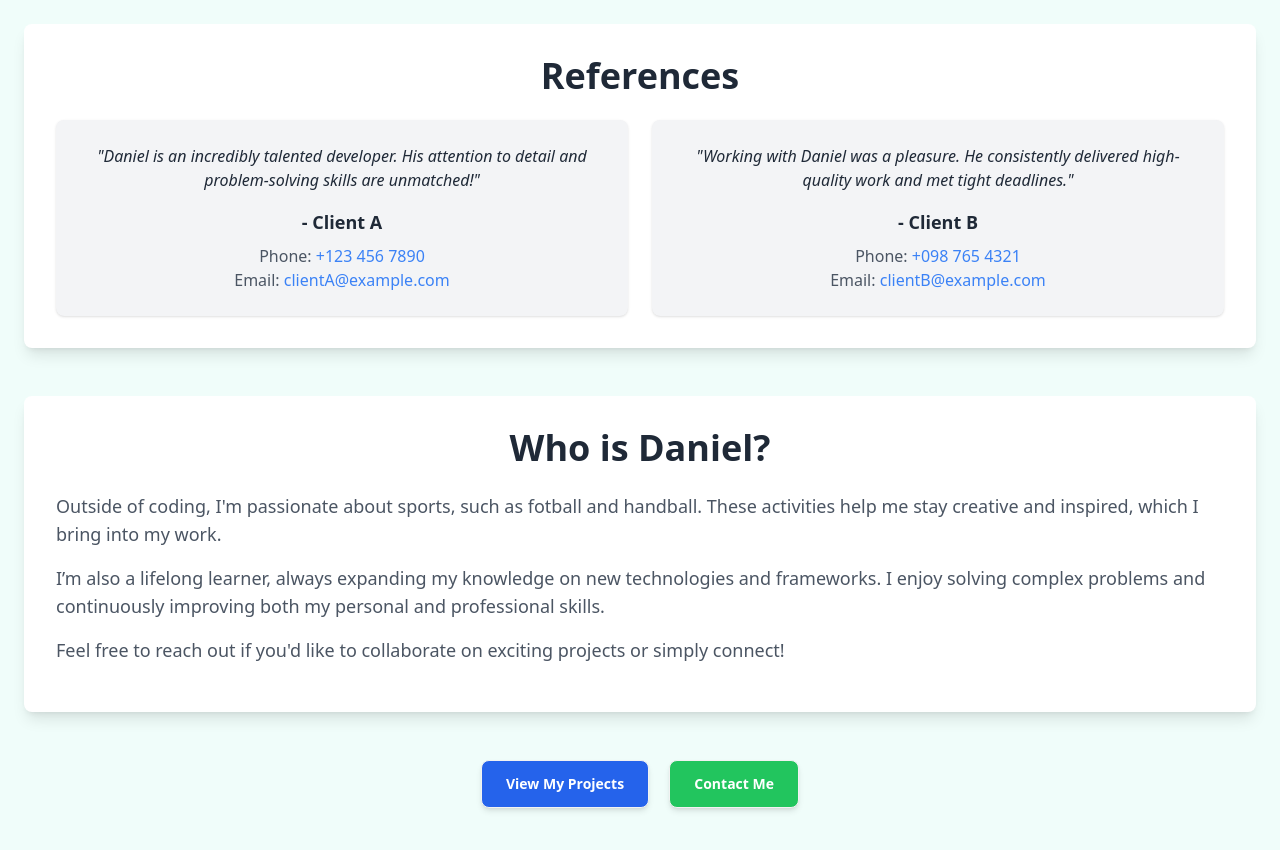
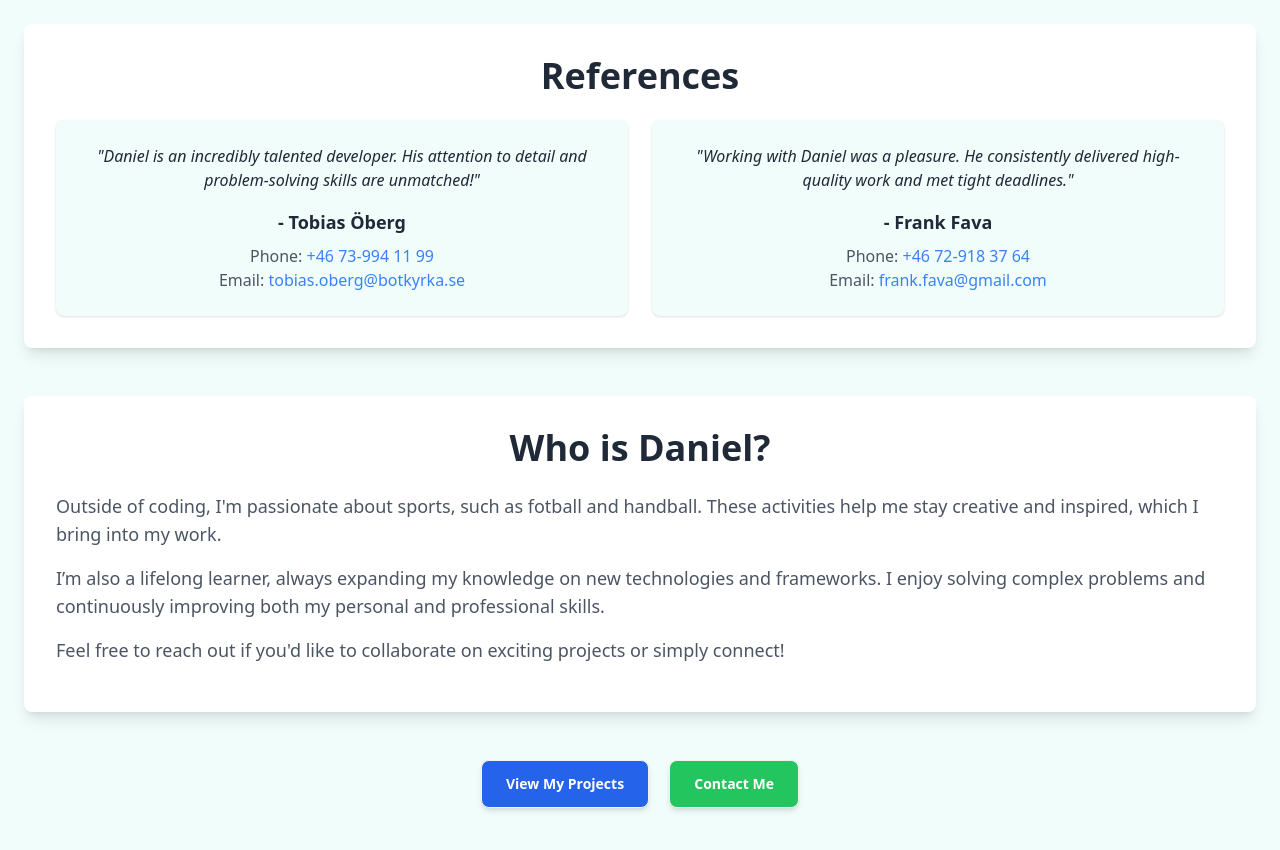
Before and after one commit to danielmedie/portfolio, an Astro site: page /about in a window 1280 px wide. Shown: the part 1180-2030 px from the top of the page. Built offline with nearby package versions, Linux system fonts and the light colour scheme; Astro itself is replaced by a stand-in of ours.

Commit message:
updated styling references and navigation btns

```diff
--- a/src/pages/about.astro
+++ b/src/pages/about.astro
@@ -98,17 +98,17 @@ import BackButton from '../components/BackButton.astro';
       <div class="mt-12 bg-white p-8 shadow-lg rounded-lg">
         <h2 class="text-4xl font-bold mb-6 text-center">References</h2>
         <div class="grid grid-cols-1 md:grid-cols-2 gap-6">
-          <div class="bg-gray-100 p-6 rounded-lg shadow text-center">
+          <div class="bg-teal-50 p-6 rounded-lg shadow text-center">
             <p class="italic">"Daniel is an incredibly talented developer. His attention to detail and problem-solving skills are unmatched!"</p>
-            <span class="block mt-4 text-lg font-semibold">- Client A</span>
-            <p class="mt-2 text-gray-600">Phone: <a href="tel:+1234567890" class="text-blue-500">+123 456 7890</a></p>
-            <p class="text-gray-600">Email: <a href="mailto:clientA@example.com" class="text-blue-500">clientA@example.com</a></p>
+            <span class="block mt-4 text-lg font-semibold">- Tobias Öberg</span>
+            <p class="mt-2 text-gray-600">Phone: <a href="tel:+1234567890" class="text-blue-500">+46 73-994 11 99</a></p>
+            <p class="text-gray-600">Email: <a href="mailto:clientA@example.com" class="text-blue-500">tobias.oberg@botkyrka.se</a></p>
           </div>
-          <div class="bg-gray-100 p-6 rounded-lg shadow text-center">
+          <div class="bg-teal-50 p-6 rounded-lg shadow text-center">
             <p class="italic">"Working with Daniel was a pleasure. He consistently delivered high-quality work and met tight deadlines."</p>
-            <span class="block mt-4 text-lg font-semibold">- Client B</span>
-            <p class="mt-2 text-gray-600">Phone: <a href="tel:+0987654321" class="text-blue-500">+098 765 4321</a></p>
-            <p class="text-gray-600">Email: <a href="mailto:clientB@example.com" class="text-blue-500">clientB@example.com</a></p>
+            <span class="block mt-4 text-lg font-semibold">- Frank Fava</span>
+            <p class="mt-2 text-gray-600">Phone: <a href="tel:+0987654321" class="text-blue-500">+46 72-918 37 64</a></p>
+            <p class="text-gray-600">Email: <a href="mailto:clientB@example.com" class="text-blue-500">frank.fava@gmail.com</a></p>
           </div>
         </div>
       </div>
--- a/src/pages/index.astro
+++ b/src/pages/index.astro
@@ -43,9 +43,9 @@
 
         <!-- Buttons -->
         <div class="flex space-x-4">
-          <a href="/about" class="btn btn-primary">Learn more about me</a>
-          <a href="/projects" class="btn btn-secondary">See my projects</a>
-          <a href="/contact" class="btn btn-accent">Contact me</a>
+          <a href="/about" class="btn bg-pink-200 hover:bg-pink-300">Learn more about me</a>
+          <a href="/projects" class="btn bg-pink-200 hover:bg-pink-300">See my projects</a>
+          <a href="/contact" class="btn  bg-pink-200 hover:bg-pink-300">Contact me</a>
           <a
             href="/CV_Daniel_Ek.pdf"
             download
```
